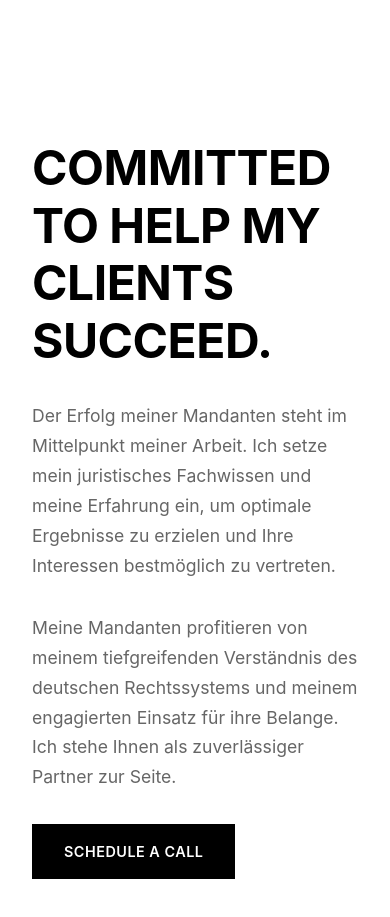
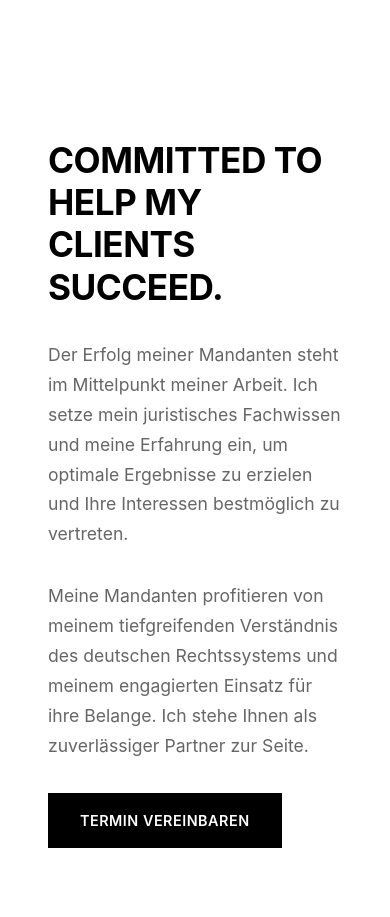
Before and after one commit to Rodriguez-Diego-web/lawyer, a React (Create React App) app: page / in a window 390 px wide. Shown: the part 6520-7437 px from the top of the page. Built offline with nearby package versions, Linux system fonts and the light colour scheme; grey boxes are pictures that could not be loaded.

Commit message:
Verbessere mobile Ansicht und verhindere horizontales Scrollen

```diff
--- a/src/components/AboutMe.tsx
+++ b/src/components/AboutMe.tsx
@@ -5,6 +5,8 @@ import { motion, useScroll, useTransform } from 'framer-motion';
 const AboutContainer = styled.section`
   background-color: white;
   padding: 8rem 0;
+  overflow-x: hidden;
+  width: 100%;
 `;
 
 const StraightTalkSection = styled(motion.div)`
@@ -94,15 +96,26 @@ const CommitmentImage = styled(motion.div)`
 
 const CommitmentText = styled(motion.div)`
   flex: 1;
+  width: 100%;
+  max-width: 100%;
+
+  @media (max-width: 768px) {
+    padding: 0 1rem;
+  }
 `;
-
 const CommitmentTitle = styled(motion.h2)`
   font-size: 3rem;
   margin-bottom: 2rem;
   line-height: 1.2;
   text-transform: uppercase;
+  word-wrap: break-word;
+  overflow-wrap: break-word;
+  hyphens: auto;
+
+  @media (max-width: 768px) {
+    font-size: 2.2rem;
+  }
 `;
-
 const CommitmentDescription = styled.p`
   font-size: 1.1rem;
   margin-bottom: 2rem;
@@ -356,7 +369,7 @@ const AboutMe: React.FC = () => {
             <CommitmentDescription>
               Meine Mandanten profitieren von meinem tiefgreifenden Verständnis des deutschen Rechtssystems und meinem engagierten Einsatz für ihre Belange. Ich stehe Ihnen als zuverlässiger Partner zur Seite.
             </CommitmentDescription>
-            <ScheduleButton href="#kontakt">SCHEDULE A CALL</ScheduleButton>
+            <ScheduleButton href="#kontakt">TERMIN VEREINBAREN</ScheduleButton>
           </CommitmentText>
         </CommitmentSection>
       </div>
```
